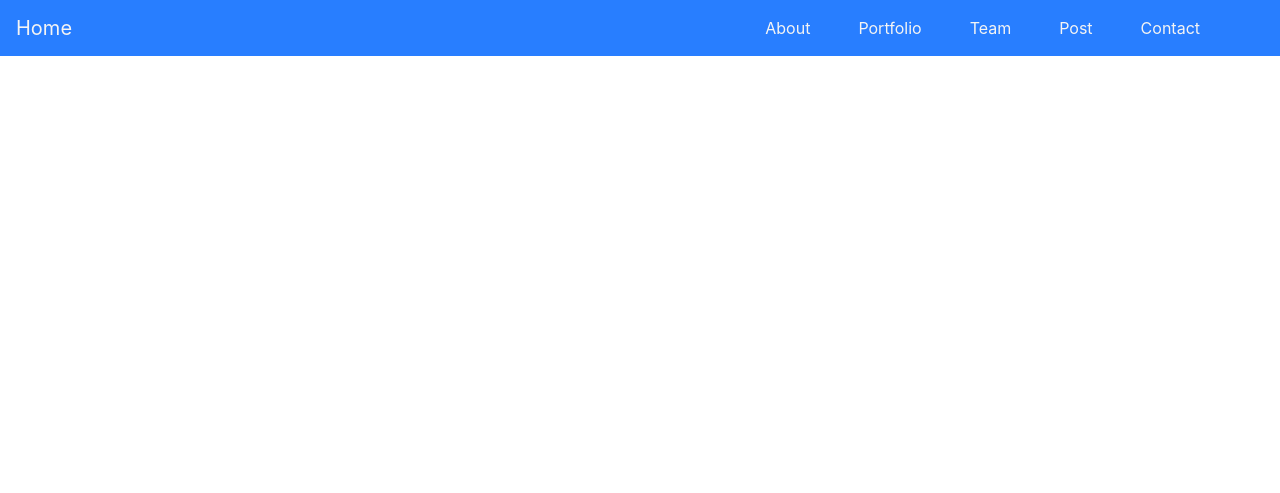
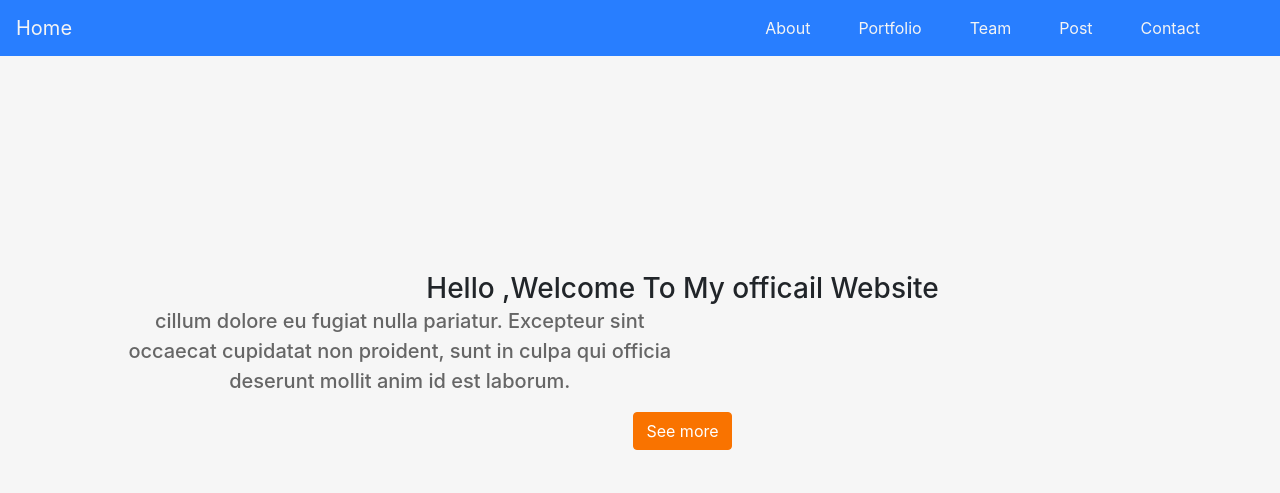
Before and after one commit to vijaygenius123/bootstrap4_learning, a website: page index.html in a window 1280 px wide. Drawn offline with nearby package versions, Linux system fonts and the light colour scheme.

Commit message:
Added header

```diff
--- a/css/main.css
+++ b/css/main.css
@@ -26,3 +26,33 @@
    .navbar-toggler{
      background:#fff !important;
    }
+
+   .overlay{
+    position: absolute;
+    min-height: 100%;
+    min-width: 100%;
+    left: 0;
+    top: 0;
+    background: rgba(244, 244, 244, 0.79);
+   }
+
+   .description{
+    position: absolute;
+    top: 30%;
+    margin: auto;
+    padding: 2em;
+}
+.description h1{
+ color:#F97300 ;
+}
+.description p{
+ color:#666;
+ font-size: 20px;
+ width: 50%;
+ line-height: 1.5;
+}
+.description button{
+ border:1px  solid #F97300;
+ background:#F97300;
+ color:#fff;
+}
--- a/index.html
+++ b/index.html
@@ -31,5 +31,22 @@
               </ul>
             </div>
          </nav>
+
+         <header class="header">
+          <div class="overlay"></div>
+           <div class="container">
+              <div class="description text-center">
+                  <h3>
+                   Hello ,Welcome To My officail Website
+                   <p>
+                   cillum dolore eu fugiat nulla pariatur. Excepteur sint occaecat cupidatat non
+                   proident, sunt in culpa qui officia deserunt mollit anim id est laborum.</p>
+                   <button class="btn btn-outline-secondary">See more</button>
+                  </h3>
+                 </div>
+
+           </div>
+
+        </header>
     </body>
 </html>
```
